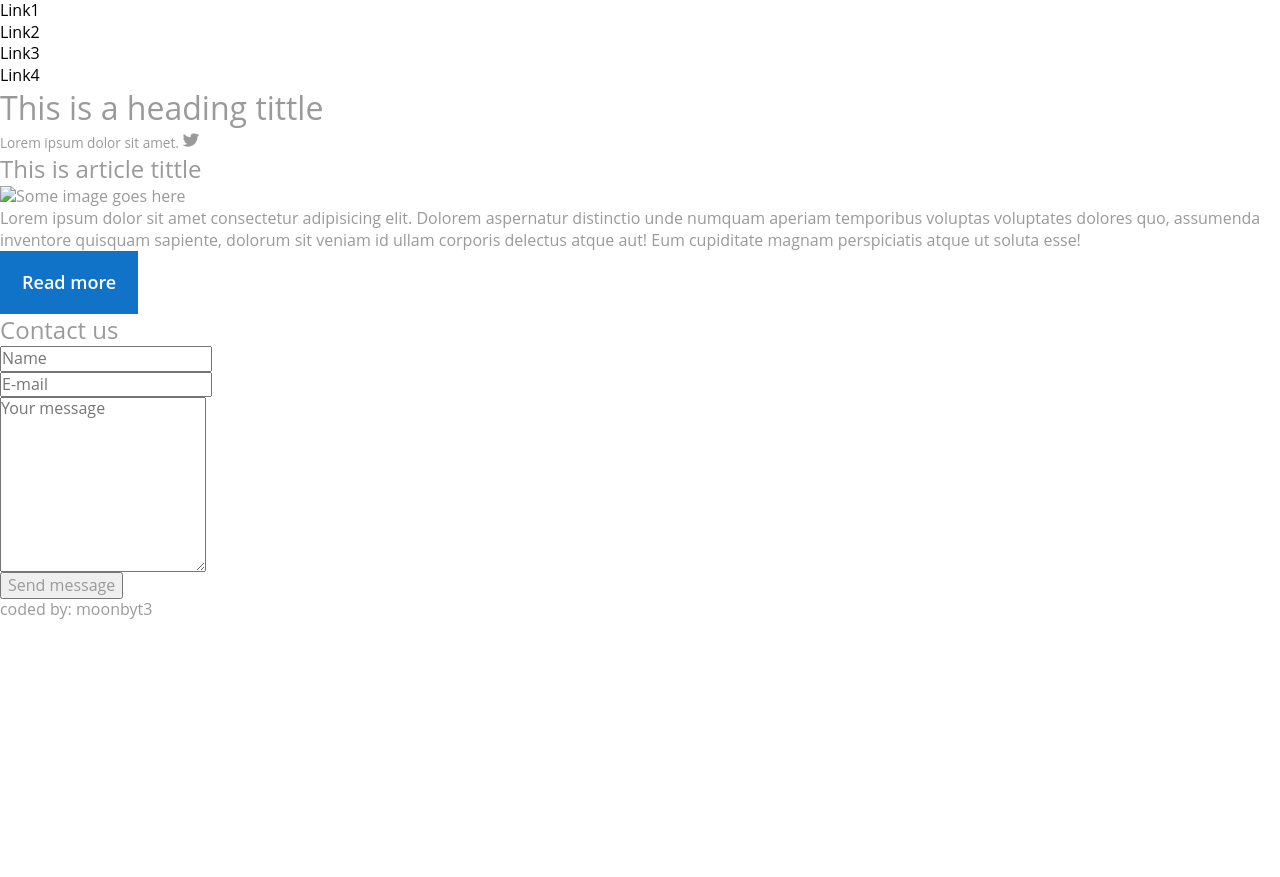
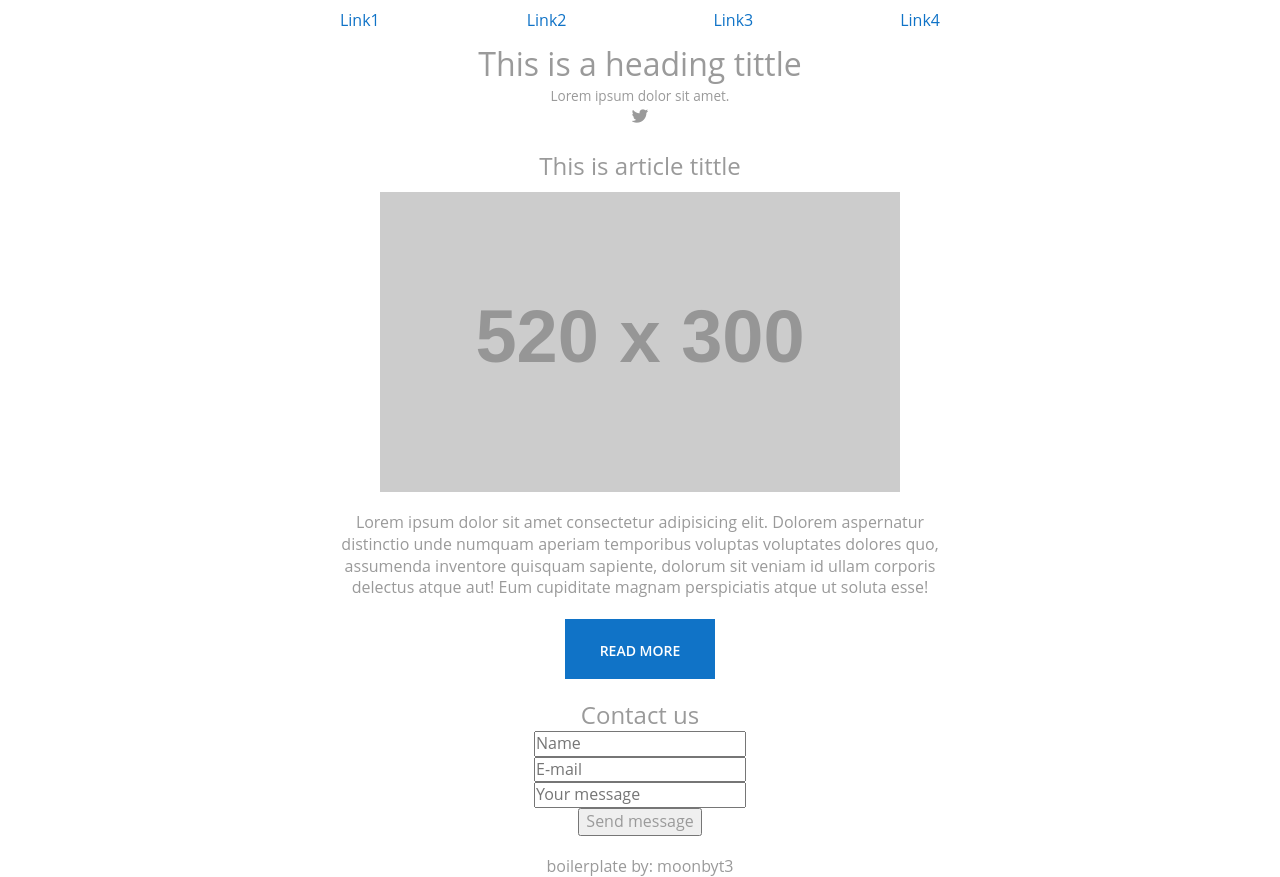
Before and after one commit to moonbyt3/gulp-template, a website: page app/index.html in a window 1280 px wide. Before the commit the page ends 800 px from the top, so only its background shows below. Drawn offline with Linux system fonts and the light colour scheme; placeholder pictures from the web are drawn by us; files whose address does not match are found by name.

Commit message:
added basic css styling, fixed browsersync bug,minor refractors

```diff
--- a/app/assets/sass/base/_buttons.scss
+++ b/app/assets/sass/base/_buttons.scss
@@ -1,30 +1,27 @@
 /*--------------------------------------------------------------
 ## Buttons
 --------------------------------------------------------------*/
-.button {
+.btn {
+    display: block;
     position: relative;
+    max-width: 150px;
+    width: 100%;
+    height: 60px;
+    margin: 0 auto;
+    text-align: center;
+    font-size: 14px;
+    font-weight: 600;
+    text-transform: uppercase;
+    letter-spacing: 0px;
+    line-height: 60px;
+    transition: ease-in 0.3s;
+}
+.btn-blue {
     border: 2px solid $blue-dark;
-    padding: 17px 20px;
     background-color: $blue-dark;
     color: $white;
-    font-size: 18px;
-    font-weight: 600;
-    letter-spacing: 0px;
-    transition: ease-in 0.3s;
-    &::after {
-        content: '';
-        display:block;
-        position: absolute;
-        bottom: 0;
-        left: 0;
-        width: 100%;
-        border-bottom: 0 solid $blue-light;
-    }
     &:hover {
         background-color: $white;
         color: $blue-dark;
-        &::after {
-            width: 50%;
-        }
     }
 }
--- a/app/assets/sass/base/_icons.scss
+++ /dev/null
@@ -1,3 +0,0 @@
-/*--------------------------------------------------------------
-## Icons
---------------------------------------------------------------*/
--- a/app/assets/sass/main.scss
+++ b/app/assets/sass/main.scss
@@ -1,12 +1,11 @@
+@import 'config/reset';
 @import 'base/base';
-@import 'config/reset';
 @import 'config/variables';
 @import 'config/colors';
 @import 'helpers/mixins';
 @import 'helpers/helper-classes';
 @import 'base/typography';
 @import 'base/icon-font';
-@import 'base/icons';
 @import 'base/buttons';
 @import 'base/forms';
 
@@ -15,3 +14,43 @@
 @import 'shared/shared-header';
 @import 'shared/shared-navigation';
 @import 'shared/shared-footer';
+
+// remove this for plain version of bolerplate
+header, .site-content, .footer {
+    text-align: center;
+    margin: 0 auto 20px;
+    max-width: 640px;
+
+}
+.navigation {
+    ul {
+        display: flex;
+        justify-content: space-between;
+        max-width: 640px;
+        width: 100%;
+        margin: 0 auto;
+        padding: 0 10px;
+        li>a {
+            display: block;
+            margin: 10px;
+            color: $blue-dark;
+            transition: $dur $ease;
+            &:hover {
+                color: $blue-light;
+            }
+        }
+    }
+}
+.article-title {
+    margin: 20px 0 10px;
+}
+.article>img {
+    margin-bottom: 20px;
+}
+.article-wrapper {
+    margin-bottom: 20px;
+    padding: 0 10px;
+}
+.article-text {
+    margin-bottom: 20px;
+}
--- a/app/index.html
+++ b/app/index.html
@@ -23,26 +23,25 @@
 			<div class="header-content">
 				<h1>This is a heading tittle</h1>
 				<small>Lorem ipsum dolor sit amet.</small>
+				<br>
 				<span class="icon-twitter"></span>
 			</div>
 		</div>
 	</header>
 
 	<!-- Main -->
-	<main>
-		<section id="more-info">
-			<article>
-				<header>
-					<h2>This is article tittle</h2>
-				</header>
-				<main>
-					<img src="" alt="Some image goes here" />
-					<p>Lorem ipsum dolor sit amet consectetur adipisicing elit. Dolorem aspernatur distinctio unde numquam aperiam temporibus voluptas voluptates dolores quo, assumenda inventore quisquam sapiente, dolorum sit veniam id ullam corporis delectus atque aut! Eum cupiditate magnam perspiciatis atque ut soluta esse!</p>
-					<button id="more-button" href="tekst.html" class="button">Read more</button>
-				</main>
-			</article>
-		</section>
+	<div class="site-content">
 
+		<div class="article-wrapper">
+			<h2 class="article-title">This is article tittle</h2>
+			<div class="article">
+				<img src="http://via.placeholder.com/520x300.png" alt="Some image goes here" />
+
+				<p class="article-text">Lorem ipsum dolor sit amet consectetur adipisicing elit. Dolorem aspernatur distinctio unde numquam aperiam temporibus voluptas voluptates dolores quo, assumenda inventore quisquam sapiente, dolorum sit veniam id ullam corporis delectus atque aut! Eum cupiditate magnam perspiciatis atque ut soluta esse!</p>
+				<a href="javascript:;" class="btn btn-blue">Read more</a>
+
+			</div>
+		</div>
 		<!-- Contact form and info about website -->
 
 		<section class="contact">
@@ -57,7 +56,7 @@
 							<input type="email" name="email" id="email" placeholder="E-mail" />
 						</div>
 						<div class="contact-form-input-wrapper">
-							<textarea name="message" id="message" placeholder="Your message" rows="8"></textarea>
+							<input type="textarea" name="message" id="message" placeholder="Your message"></input>
 						</div>
 					</div>
 
@@ -69,11 +68,11 @@
 		</section>
 
 
-	</main>
+	</div>
 
 	<!-- Footer -->
-	<footer id="footer">
-		coded by: moonbyt3
+	<footer class="footer">
+		boilerplate by: moonbyt3
 	</footer>
 	</body>
 </html>
--- a/gulpfile.js
+++ b/gulpfile.js
@@ -11,6 +11,7 @@ gulp.task('sass', function(){
     .pipe(sass()) // Converts Sass to CSS with gulp-sass
     .pipe(gulp.dest('app/assets/css'))
     .pipe(gulp.dest('dist/stylesheets/css'))
+    .pipe(browserSync.stream());
 });
 
 //icon fonts
@@ -41,9 +42,9 @@ gulp.task('browserSync', function() {
 
 
 gulp.task('watch', [ 'sass', 'browserSync'], function (){
-  gulp.watch('app/assets/sass/*.scss', ['sass']);
+  gulp.watch('app/assets/sass/**/*.scss', ['sass']);
   // Reloads the browser whenever HTML, JS or SCSS files change
   gulp.watch('app/*.html', browserSync.reload);
   gulp.watch('app/assets/js/*.js', browserSync.reload);
-  gulp.watch('app/assets/sass/*.scss', browserSync.reload);
+  gulp.watch('app/assets/sass/**/.scss', browserSync.reload);
 });
--- a/package.json
+++ b/package.json
@@ -13,7 +13,6 @@
     "browsersync": "0.0.1-security",
     "gulp": "^3.9.1",
     "gulp-sass": "^3.1.0",
-    "gulp-sass-lint": "^1.3.4",
     "gulp-iconfont": "^9.0.2",
     "gulp-iconfont-css": "^2.1.0",
     "postcss-flexbugs-fixes": "^3.2.0"
```
Also changed, not shown: app/assets/css/main.css, 1 other file.
